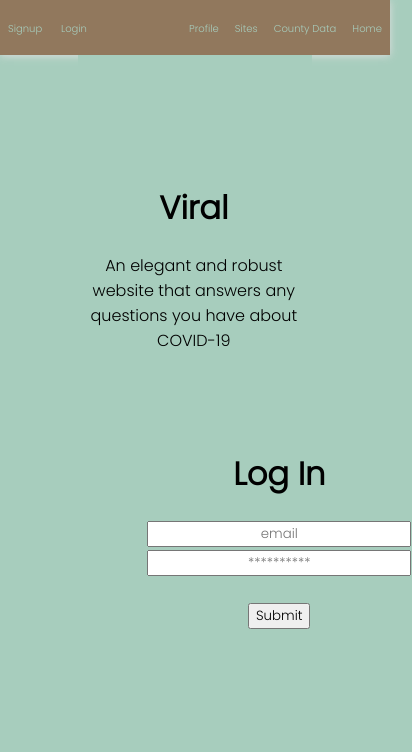
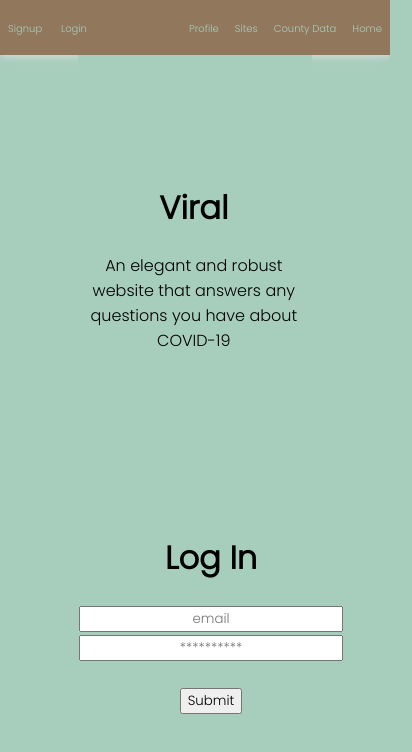
Before and after one commit to cspdevs000/viral-app, a React (Create React App) app: page /login in a window 390 px wide. Shown: the top 752 px of the page, 412 px wide, since content can reach past the window. Built offline with nearby package versions, Linux system fonts and the light colour scheme; a web font is replaced by a local one.

Commit message:
heroku mobile test 14

```diff
--- a/src/components/Login.css
+++ b/src/components/Login.css
@@ -47,8 +47,8 @@
         grid-row-start: 2;
         overflow: hidden;
         position: absolute;
-        left: 37.5vw;
-        bottom: 22.5vh;
+        left: 25w;
+        bottom: 12.5vh;
     }
     .field {
         padding: 1px;
```
